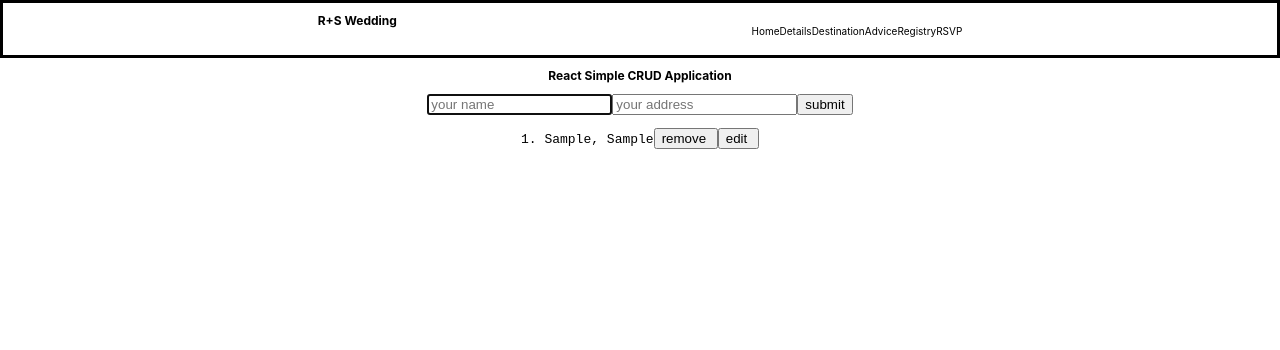
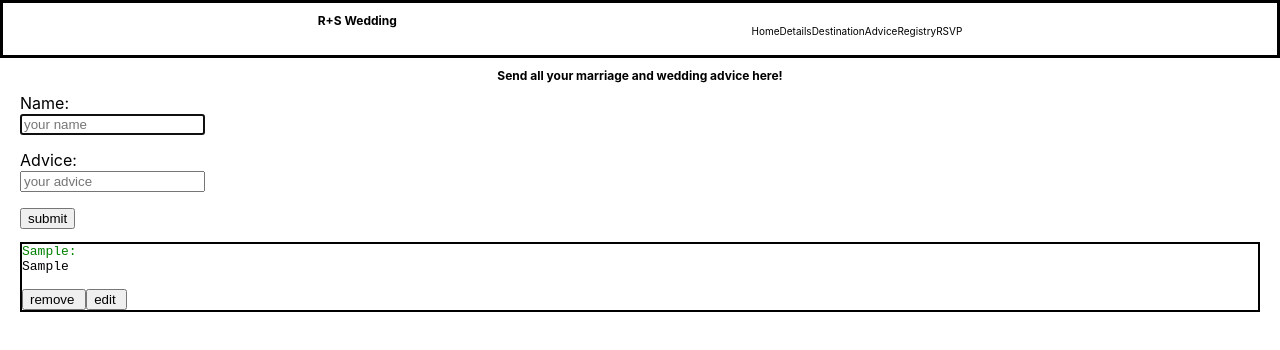
Before and after one commit to searle927/Capstone-Project, a React (Create React App) app in the folder client/: page /advice in a window 1280 px wide. Both pictures are taken after typing "Sample", "Sample" into the empty fields and a click on the button "submit". Shown: the top 350 px of the page. Built offline with nearby package versions, Linux system fonts and the light colour scheme; the HTML template or start-up script is replaced by a standard one.

Commit message:
added remove, edit button and a little style to advice

```diff
--- a/client/src/App.css
+++ b/client/src/App.css
@@ -1,3 +1,4 @@
-.App {
-  text-align: center;
+.shai {
+  background-image: url("https://images.unsplash.com/photo-1582300857444-5ddd87c86797?ixlib=rb-1.2.1&ixid=eyJhcHBfaWQiOjEyMDd9&auto=format&fit=crop&w=1567&q=80");
+  height:100vh;
 }
--- a/client/src/App.js
+++ b/client/src/App.js
@@ -29,10 +29,12 @@ function App() {
 }
 
 const Home = () => (
-  <div>
+  <container className="container.">
+  <div className="shai">
     <h1 className="title">Ryan and Shaina</h1>
     <h3 className="date">October 23rd, 2021 | The Royalton, Antigua </h3>
   </div>
+  </container>
 )
 
 export default App;
--- a/client/src/components/Advice/Advice.css
+++ b/client/src/components/Advice/Advice.css
@@ -0,0 +1,31 @@
+.myForm {
+    text-align: left;
+    margin-left: 20px;
+}
+.myList {
+    text-align: left;
+    margin-left: 20px;
+    margin-right:20px;
+    margin-bottom: 10px;
+    border: solid black 2px;
+}
+.advice {
+    text-align: left;
+    margin: 0px;
+}
+.name {
+    text-align: left;
+    margin: 0px;
+}
+.formField {
+    margin-bottom: 15px;
+}
+.myListButton {
+
+}
+h2 {
+    text-align: center;
+}
+.yes {
+    color: green;
+}
--- a/client/src/components/Advice/Advice.jsx
+++ b/client/src/components/Advice/Advice.jsx
@@ -1,4 +1,5 @@
 import React, { Component } from 'react'
+import './Advice.css'
 
 
 class Advice extends Component {
@@ -6,7 +7,7 @@ class Advice extends Component {
     constructor(props){
       super(props);
       this.state={
-        title: 'React Simple CRUD Application',
+        title: 'Send all your marriage and wedding advice here!',
         act: 0,
         index: '',
         datas: []
@@ -23,17 +24,17 @@ class Advice extends Component {
 
       let datas = this.state.datas;
       let name = this.refs.name.value;
-      let address = this.refs.address.value;
+      let advice = this.refs.advice.value;
 
       if(this.state.act === 0){   //new
         let data = {
-          name, address
+          name, advice
         }
         datas.push(data);
       }else{                      //update
         let index = this.state.index;
         datas[index].name = name;
-        datas[index].address = address;
+        datas[index].advice = advice;
       }
 
       this.setState({
@@ -59,7 +60,7 @@ class Advice extends Component {
     fEdit = (i) => {
       let data = this.state.datas[i];
       this.refs.name.value = data.name;
-      this.refs.address.value = data.address;
+      this.refs.advice.value = data.advice;
 
       this.setState({
         act: 1,
@@ -75,14 +76,22 @@ class Advice extends Component {
         <div className="App">
           <h2>{this.state.title}</h2>
           <form ref="myForm" className="myForm">
-            <input type="text" ref="name" placeholder="your name" className="formField" />
-            <input type="text" ref="address" placeholder="your address" className="formField" />
+            <label><p className="name">Name:</p></label>
+            <input type="text" ref="name" placeholder="your name" className="formField" /><br />
+
+            <label><p className="advice">Advice:</p></label>
+            <input type="text" ref="advice" placeholder="your advice" className="formField" /><br />
             <button onClick={(e)=>this.fSubmit(e)} className="myButton">submit </button>
           </form>
           <pre>
             {datas.map((data, i) =>
               <li key={i} className="myList">
-                {i+1}. {data.name}, {data.address}
+                <div className='yes'>
+                {data.name}:<br />
+                </div>
+                <div className='no'>
+                {data.advice}<br /><br />
+                </div>
                 <button onClick={()=>this.fRemove(i)} className="myListButton">remove </button>
                 <button onClick={()=>this.fEdit(i)} className="myListButton">edit </button>
               </li>
--- a/client/src/components/NavBar/NavBar.css
+++ b/client/src/components/NavBar/NavBar.css
@@ -18,7 +18,9 @@ ul {
 h2 {
     font-size: 12px;
 }
-
+h1 {
+    margin-top: 0px;
+}
 /*
 .Nav {
     display: flex;
```
